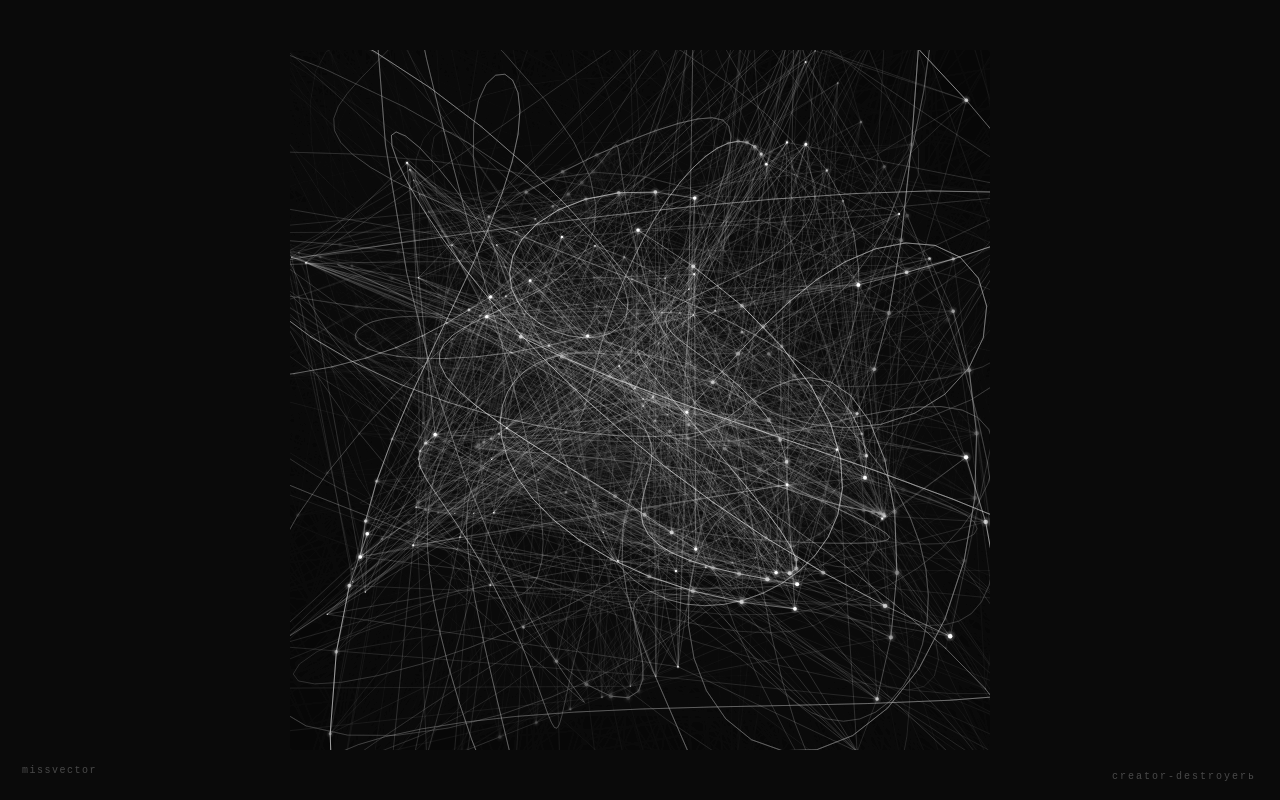
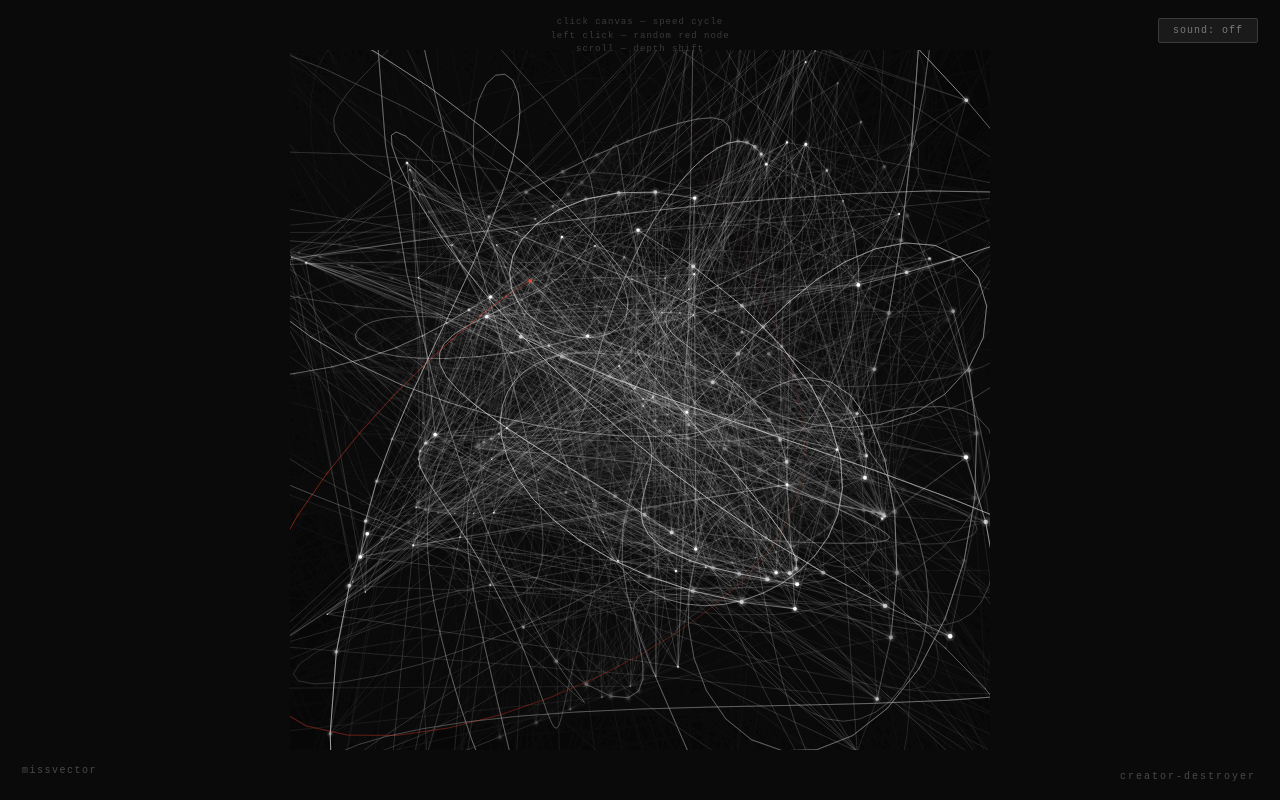
Before and after one commit to vifirsanova/creator-destroyer, a plain HTML site: page index.html in a window 1280 px wide. Drawn offline with Linux system fonts and the light colour scheme; animation ran at ten frames a second.

Commit message:
Update index.html

```diff
--- a/index.html
+++ b/index.html
@@ -46,18 +46,126 @@
     .miss:hover {
       color: #7a7a7a;
     }
+    /* Audio toggle button */
+    .audio-btn {
+      position: fixed;
+      top: 18px;
+      right: 22px;
+      background: #1a1a1a;
+      color: #7a7a7a;
+      border: 1px solid #3a3a3a;
+      padding: 6px 14px;
+      font-family: monospace;
+      font-size: 10px;
+      letter-spacing: 1px;
+      cursor: pointer;
+      z-index: 20;
+      border-radius: 2px;
+      transition: all 0.3s;
+      user-select: none;
+    }
+    .audio-btn:hover {
+      color: #cccccc;
+      border-color: #6a6a6a;
+    }
+    .audio-btn.on {
+      color: #cccccc;
+      border-color: #8a8a8a;
+      background: #2a2a2a;
+    }
+    /* Instructions */
+    .instructions {
+      position: fixed;
+      top: 16px;
+      left: 50%;
+      transform: translateX(-50%);
+      color: #3a3a3a;
+      font-size: 9px;
+      letter-spacing: 1px;
+      z-index: 10;
+      text-align: center;
+      pointer-events: none;
+      line-height: 1.5;
+    }
   </style>
 </head>
 <body>
   <canvas id="c"></canvas>
-  <div class="sig">creator-destroyerь</div>
+  <button class="audio-btn" id="audioBtn">sound: off</button>
+  <div class="instructions">
+    click canvas &mdash; speed cycle<br>
+    left click &mdash; random red node<br>
+    scroll &mdash; depth shift
+  </div>
+  <div class="sig">creator-destroyer</div>
   <a class="miss" href="https://github.com/vifirsanova" target="_blank" rel="noopener">missvector</a>
 
   <script>
     (function() {
       const canvas = document.getElementById('c');
       const ctx = canvas.getContext('2d', { alpha: true });
+      const audioBtn = document.getElementById('audioBtn');
 
+      // ==================== AUDIO ENGINE ====================
+      let audioCtx = null;
+      let audioOn = false;
+      // One oscillator + gain for the sonified node
+      let audioOsc = null;
+      let audioGain = null;
+      // Master gain for smooth mute
+      let masterGain = null;
+
+      function initAudio() {
+        if (audioCtx) return;
+        audioCtx = new AudioContext();
+
+        masterGain = audioCtx.createGain();
+        masterGain.gain.value = 0;
+        masterGain.connect(audioCtx.destination);
+
+        audioOsc = audioCtx.createOscillator();
+        audioOsc.type = 'sine';
+
+        audioGain = audioCtx.createGain();
+        audioGain.gain.value = 0.12;
+
+        audioOsc.connect(audioGain);
+        audioGain.connect(masterGain);
+        audioOsc.start();
+
+        // Fade in
+        masterGain.gain.linearRampToValueAtTime(0.18, audioCtx.currentTime + 0.3);
+        audioOn = true;
+        audioBtn.textContent = 'sound: on';
+        audioBtn.classList.add('on');
+      }
+
+      function killAudio() {
+        if (!audioCtx) return;
+        masterGain.gain.linearRampToValueAtTime(0, audioCtx.currentTime + 0.2);
+        audioOn = false;
+        audioBtn.textContent = 'sound: off';
+        audioBtn.classList.remove('on');
+        // Keep audioCtx alive, just muted
+      }
+
+      audioBtn.addEventListener('click', () => {
+        if (!audioCtx) {
+          initAudio();
+        } else if (audioOn) {
+          killAudio();
+        } else {
+          // Resume
+          audioCtx.resume().then(() => {
+            masterGain.gain.linearRampToValueAtTime(0.18, audioCtx.currentTime + 0.3);
+            audioOn = true;
+            audioBtn.textContent = 'sound: on';
+            audioBtn.classList.add('on');
+          });
+        }
+      });
+
+      // ==================== VISUAL ENGINE ====================
       let W, H, size;
       let cx, cy, sc;
 
@@ -108,7 +216,12 @@
       let currentSpeed = SPEED_PRESETS[speedIndex];
       let targetSpeed = currentSpeed;
 
-      canvas.addEventListener('click', () => {
+      // Red node tracking
+      let redNodeIndex = Math.floor(Math.random() * 56);
+
+      // Right-click = speed cycle (original click)
+      canvas.addEventListener('contextmenu', (e) => {
+        e.preventDefault();
         speedIndex = (speedIndex + 1) % SPEED_PRESETS.length;
         targetSpeed = SPEED_PRESETS[speedIndex];
 
@@ -117,6 +230,13 @@
             phases[i * 5 + dim] += (Math.random() - 0.5) * 1.2;
           }
         }
+      });
+
+      // Left-click = pick new random red node
+      canvas.addEventListener('click', (e) => {
+        // Only trigger on left click (button === 0)
+        if (e.button !== 0) return;
+        redNodeIndex = Math.floor(Math.random() * N);
       });
 
       const N = 56;
@@ -152,10 +272,12 @@
       const trailY = new Float32Array(N * TRAIL_LENGTH);
 
       const glowCanvases = [];
+      const redGlowCanvases = [];
       const MAX_GLOW_SIZE = 16;
 
       function buildGradients() {
         glowCanvases.length = 0;
+        redGlowCanvases.length = 0;
         const offCanvas = document.createElement('canvas');
         const offCtx = offCanvas.getContext('2d');
 
@@ -163,23 +285,39 @@
           const d = r * 2 + 6;
           offCanvas.width = d;
           offCanvas.height = d;
+
+          // White glow
           offCtx.clearRect(0, 0, d, d);
-
           const half = d / 2;
-          const grd = offCtx.createRadialGradient(half, half, 0, half, half, r);
-          grd.addColorStop(0, 'rgba(255, 255, 255, 0.8)');
-          grd.addColorStop(0.5, 'rgba(255, 255, 255, 0.2)');
-          grd.addColorStop(1, 'rgba(255, 255, 255, 0)');
-          offCtx.fillStyle = grd;
+          const grdWhite = offCtx.createRadialGradient(half, half, 0, half, half, r);
+          grdWhite.addColorStop(0, 'rgba(255, 255, 255, 0.8)');
+          grdWhite.addColorStop(0.5, 'rgba(255, 255, 255, 0.2)');
+          grdWhite.addColorStop(1, 'rgba(255, 255, 255, 0)');
+          offCtx.fillStyle = grdWhite;
           offCtx.beginPath();
           offCtx.arc(half, half, r, 0, Math.PI * 2);
           offCtx.fill();
 
-          const canvas = document.createElement('canvas');
-          canvas.width = d;
-          canvas.height = d;
-          canvas.getContext('2d').drawImage(offCanvas, 0, 0);
-          glowCanvases.push(canvas);
+          const wc = document.createElement('canvas');
+          wc.width = d; wc.height = d;
+          wc.getContext('2d').drawImage(offCanvas, 0, 0);
+          glowCanvases.push(wc);
+
+          // Red glow
+          offCtx.clearRect(0, 0, d, d);
+          const grdRed = offCtx.createRadialGradient(half, half, 0, half, half, r);
+          grdRed.addColorStop(0, 'rgba(255, 60, 40, 0.9)');
+          grdRed.addColorStop(0.4, 'rgba(255, 80, 60, 0.35)');
+          grdRed.addColorStop(1, 'rgba(255, 30, 20, 0)');
+          offCtx.fillStyle = grdRed;
+          offCtx.beginPath();
+          offCtx.arc(half, half, r, 0, Math.PI * 2);
+          offCtx.fill();
+
+          const rc = document.createElement('canvas');
+          rc.width = d; rc.height = d;
+          rc.getContext('2d').drawImage(offCanvas, 0, 0);
+          redGlowCanvases.push(rc);
         }
       }
 
@@ -227,6 +365,11 @@
         };
       }
 
+      // Store current position of red node for audio
+      let redNodeScreenX = 0;
+      let redNodeScreenY = 0;
+      let redNodeDepth = 0;
+
       function draw(timestamp) {
         currentSpeed += (targetSpeed - currentSpeed) * 0.08;
         scrollOffset += (targetScroll - scrollOffset) * 0.06;
@@ -251,12 +394,45 @@
           const p = project5Dto2D(w4Off, v4Off, scrollOffset);
           trailX[i * TRAIL_LENGTH] = p.x;
           trailY[i * TRAIL_LENGTH] = p.y;
+
+          // Capture red node data for audio
+          if (i === redNodeIndex) {
+            redNodeScreenX = p.x;
+            redNodeScreenY = p.y;
+            redNodeDepth = p.z;
+          }
         }
 
+        // ==================== AUDIO UPDATE ====================
+        if (audioCtx && audioOn && audioOsc) {
+          const now = audioCtx.currentTime;
+          const rampTime = 0.032;
+
+          // Map screen X (-0.5..0.5) to frequency (110..880 Hz, exponential)
+          const freq = 110 * Math.pow(2, (redNodeScreenX + 0.5) * 2.5);
+          audioOsc.frequency.linearRampToValueAtTime(
+            Math.max(55, Math.min(1200, freq)),
+            now + rampTime
+          );
+
+          // Map depth to volume: closer (z near 0) = louder
+          const depthAmp = 1.0 / (1.0 + Math.abs(redNodeDepth) * 2.5);
+          // Pulse from the red node's phase
+          const redPulse = 0.5 + 0.5 * Math.sin(t * 5 + phases[redNodeIndex * 5]);
+          const amp = depthAmp * (0.06 + redPulse * 0.1);
+
+          audioGain.gain.linearRampToValueAtTime(
+            Math.max(0.005, Math.min(0.25, amp)),
+            now + rampTime
+          );
+        }
+
+        // ==================== VISUAL RENDER ====================
         const fadeAlpha = Math.max(0.08, Math.min(0.35, 0.25 / Math.sqrt(currentSpeed + 0.1)));
         ctx.fillStyle = `rgba(10, 10, 10, ${fadeAlpha})`;
         ctx.fillRect(0, 0, W, H);
 
+        // Edges
         ctx.strokeStyle = 'rgba(255, 255, 255, 0.25)';
         ctx.lineWidth = 0.6;
         ctx.beginPath();
@@ -279,9 +455,11 @@
         }
         ctx.stroke();
 
+        // Trails
         for (let i = 0; i < N; i++) {
           const base = i * TRAIL_LENGTH;
           const pulse = 0.6 + Math.sin(t * 5 + phases[i * 5]) * 0.4;
+          const isRed = (i === redNodeIndex);
 
           for (let k = TRAIL_LENGTH - 1; k >= 1; k--) {
             const alpha = (1 - k / TRAIL_LENGTH) * 0.5 * pulse;
@@ -292,8 +470,13 @@
             const x2 = cx + trailX[base + k - 1] * sc;
             const y2 = cy + trailY[base + k - 1] * sc;
 
-            ctx.strokeStyle = `rgba(255, 255, 255, ${alpha})`;
-            ctx.lineWidth = 0.8 * pulse * (1 - k / TRAIL_LENGTH);
+            if (isRed) {
+              ctx.strokeStyle = `rgba(255, 70, 50, ${alpha * 1.3})`;
+              ctx.lineWidth = 1.2 * pulse * (1 - k / TRAIL_LENGTH);
+            } else {
+              ctx.strokeStyle = `rgba(255, 255, 255, ${alpha})`;
+              ctx.lineWidth = 0.8 * pulse * (1 - k / TRAIL_LENGTH);
+            }
             ctx.beginPath();
             ctx.moveTo(x1, y1);
             ctx.lineTo(x2, y2);
@@ -301,6 +484,7 @@
           }
         }
 
+        // Nodes
         for (let i = 0; i < N; i++) {
           const x = cx + trailX[i * TRAIL_LENGTH] * sc;
           const y = cy + trailY[i * TRAIL_LENGTH] * sc;
@@ -309,14 +493,21 @@
           const zFactor = (approxZ + 1.5) * 0.7;
           const pulse = 0.6 + Math.sin(t * 5 + phases[i * 5]) * 0.4;
           const glowRadius = Math.round(Math.max(1, Math.min(MAX_GLOW_SIZE, 5 * pulse * zFactor)));
+          const isRed = (i === redNodeIndex);
 
-          const glowCanvas = glowCanvases[glowRadius - 1];
+          // Glow
+          const glowSource = isRed ? redGlowCanvases : glowCanvases;
+          const glowCanvas = glowSource[glowRadius - 1];
           if (glowCanvas) {
-            ctx.drawImage(glowCanvas, Math.round(x - glowCanvas.width / 2), Math.round(y - glowCanvas.height / 2));
+            ctx.drawImage(glowCanvas,
+              Math.round(x - glowCanvas.width / 2),
+              Math.round(y - glowCanvas.height / 2)
+            );
           }
 
+          // Core
           const coreR = Math.max(0.6, 1.8 * pulse * zFactor);
-          ctx.fillStyle = '#ffffff';
+          ctx.fillStyle = isRed ? '#ff4430' : '#ffffff';
           ctx.beginPath();
           ctx.arc(x, y, coreR, 0, Math.PI * 2);
           ctx.fill();
```
